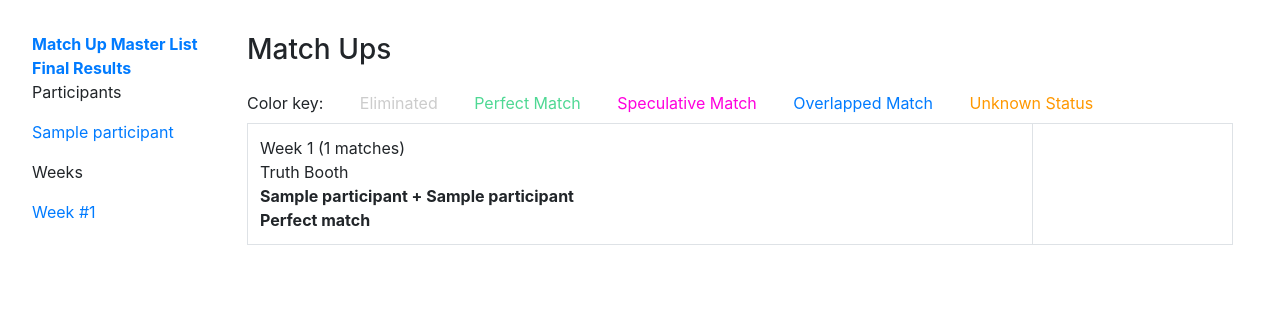
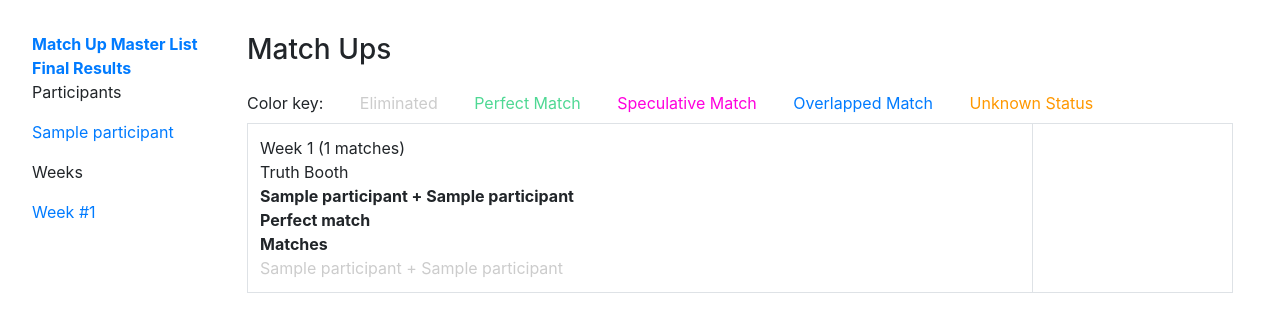
Before and after one commit to astromitts/are-you-the-one, a Django app: page /week/1/overlaps/ in a window 1280 px wide. Shown: the top 332 px of the page. Run offline with Django 3.2, Linux system fonts and the light colour scheme; tables that the repository leaves empty hold one stand-in row (values such as "Sample post"); some libraries are stand-ins or nearby versions.

Commit message:
print match list under specific week

```diff
--- a/ayto/templates/ayto/index.html
+++ b/ayto/templates/ayto/index.html
@@ -27,6 +27,15 @@
 									{{tb.matchup.participant1.name}} + {{tb.matchup.participant2.name}}</strong>
 									<br />
 									<strong>{{tb.match}}</strong>
+								{% endfor %}
+							</div>
+							<div>
+								<strong>Matches</strong>
+								{% for match in week.matchup_set.all %}
+								<div  class="match-status match-status_{% if match.matchup.eliminated %}eliminated{% elif match.matchup.perfect_match %}perfect-match{% elif match.matchup.speculative_match %}speculative-match{%else%}pending{% endif %}">
+									<a href="{% url 'pm_detail' participant1_slug=match.matchup.participant1.url_slug participant2_slug=match.matchup.participant2.url_slug %}">{{match.matchup.participant1.name}} + {{match.matchup.participant2.name}}
+									</a>
+								</div>
 								{% endfor %}
 							</div>
 						</td>
--- a/ayto/templatetags/apptags.py
+++ b/ayto/templatetags/apptags.py
@@ -16,7 +16,7 @@ def should_print_week(week1, week2):
     if not week1.locked:
         return False
     elif week1.week_number == 1 and week2.week_number == 1:
-        should_print_week = True
+        should_print_week = False
     elif week1 == week2:
         should_print_week = False
     elif week1.week_number > week2.week_number:
```
Lines whose indentation alone changed are shown as unchanged.
